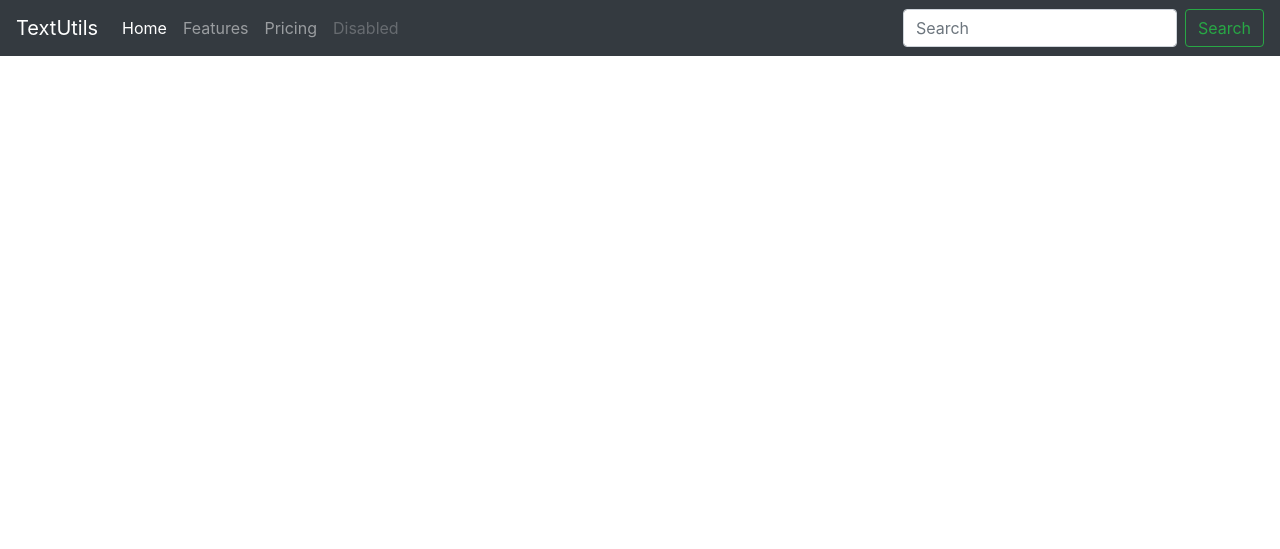
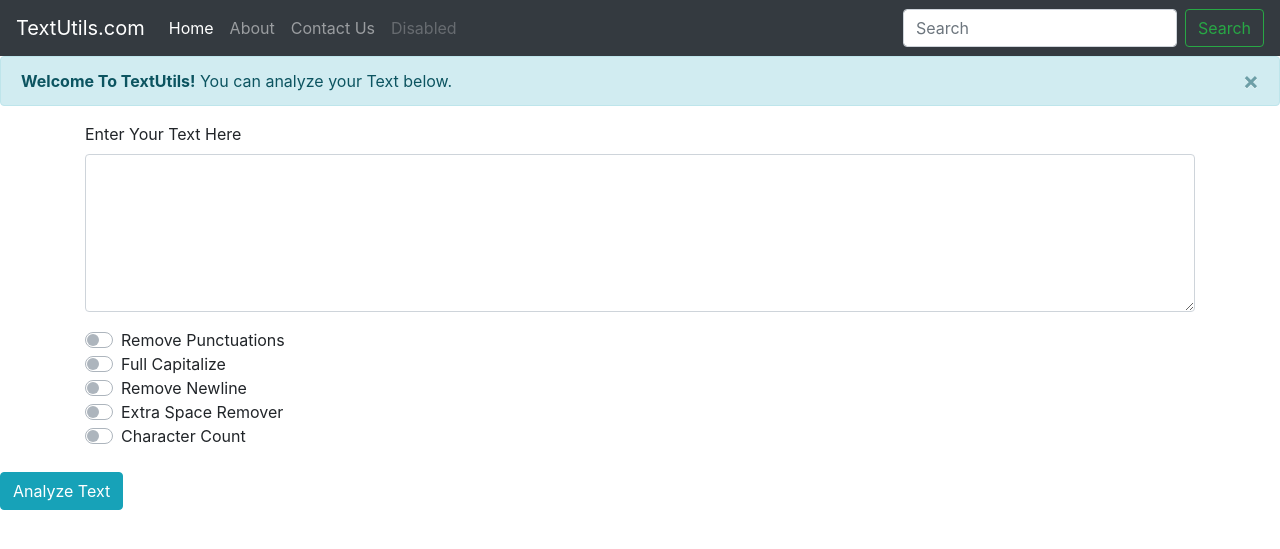
Before and after one commit to kpkrishan/Introduction_To_Django, a Django app: page / in a window 1280 px wide. Shown: the top 549 px of the page. Run offline with Django 3.2, Linux system fonts and the light colour scheme; some libraries are stand-ins or nearby versions.

Commit message:
Modify page

```diff
--- a/Textutils/templates/home.html
+++ b/Textutils/templates/home.html
@@ -13,15 +13,15 @@
   <body>
     <!-- As a link -->
     <nav class="navbar navbar-expand-lg navbar-dark bg-dark">
-        <a class="navbar-brand" href="#">TextUtils</a>
+        <a class="navbar-brand" href="#">TextUtils.com</a>
         <button class="navbar-toggler" type="button" data-toggle="collapse" data-target="#navbarNavAltMarkup" aria-controls="navbarNavAltMarkup" aria-expanded="false" aria-label="Toggle navigation">
           <span class="navbar-toggler-icon"></span>
         </button>
         <div class="collapse navbar-collapse" id="navbarNavAltMarkup">
           <div class="navbar-nav">
             <a class="nav-item nav-link active" href="#">Home <span class="sr-only">(current)</span></a>
-            <a class="nav-item nav-link" href="#">Features</a>
-            <a class="nav-item nav-link" href="#">Pricing</a>
+            <a class="nav-item nav-link" href="#">About</a>
+            <a class="nav-item nav-link" href="#">Contact Us</a>
             <a class="nav-item nav-link disabled" href="#" tabindex="-1" aria-disabled="true">Disabled</a>
           </div>
         </div>
@@ -31,6 +31,56 @@
           </form>
 
       </nav>
+      <div class="alert alert-info alert-dismissible fade show" role="alert">
+        <strong>Welcome To TextUtils!</strong> You can analyze your Text below.
+        <button type="button" class="close" data-dismiss="alert" aria-label="Close">
+          <span aria-hidden="true">&times;</span>
+        </button>
+      </div>
+
+      <div class = "container">
+        <form action="/analyze" method="get">
+
+          <div class="form-group">
+            <label for="exampleFormControlTextarea1"  >Enter Your Text Here</label>
+            <textarea class="form-control" id="exampleFormControlTextarea1" name='text' rows="6"></textarea>
+          </div>
+
+
+          <div class="custom-control custom-switch">
+          <input type="checkbox" class="custom-control-input" name="removepunc" id="customSwitch1" >
+          <label class="custom-control-label" for="customSwitch1">Remove Punctuations</label> </br>
+          </div>
+
+          <div class="custom-control custom-switch">
+          <input type="checkbox" class="custom-control-input" name="capfirst" id="customSwitch2" >
+          <label class="custom-control-label" for="customSwitch2">Full Capitalize</label></br>
+          </div>
+
+          <div class="custom-control custom-switch">
+          <input type="checkbox" class="custom-control-input" name="newlineremover" id="customSwitch3" >
+          <label class="custom-control-label" for="customSwitch3">Remove Newline</label></br>
+          </div>
+
+          <div class="custom-control custom-switch">
+          <input type="checkbox" class="custom-control-input" name="extraspaceremover" id="customSwitch4" >
+          <label class="custom-control-label" for="customSwitch4">Extra Space Remover</label></br>
+          </div>
+
+          <div class="custom-control custom-switch">
+          <input type="checkbox" class="custom-control-input" name="charcount" id="customSwitch5" >
+          <label class="custom-control-label" for="customSwitch5">Character Count</label> </div></br>
+
+          </div>
+
+          <button type="submit" class="btn btn-info">Analyze Text</button>
+
+        </form>
+
+
+      </div>
+
+
 
     <!-- Optional JavaScript -->
     <!-- jQuery first, then Popper.js, then Bootstrap JS -->
```
